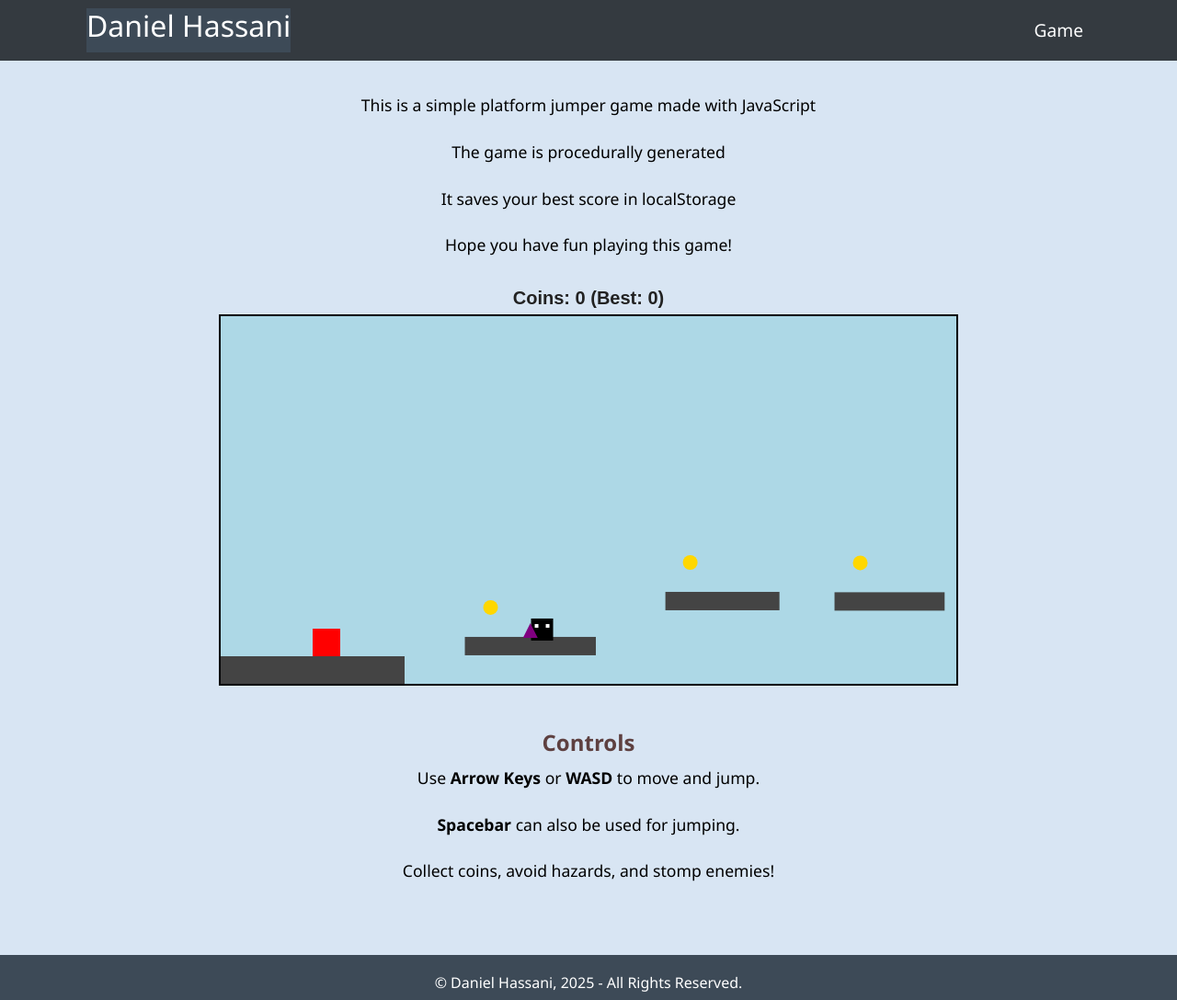
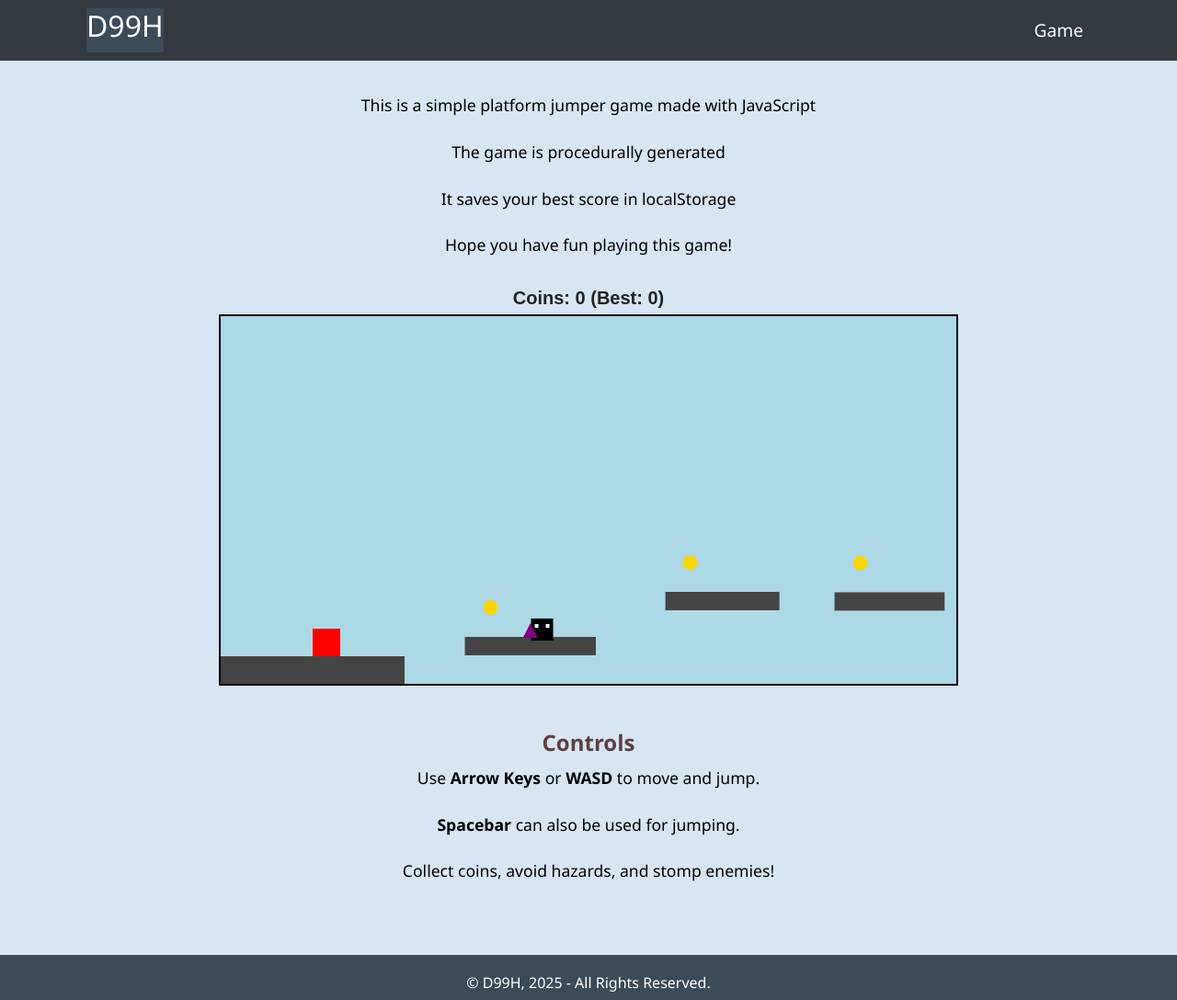
Before and after one commit to D99H/Portfolio, a plain HTML site: page index.html in a window 1280 px wide. Shown: the top 1088 px of the page at 92% size. Drawn offline with nearby package versions, Linux system fonts and the light colour scheme.

Commit message:
name change

```diff
--- a/index.html
+++ b/index.html
@@ -5,7 +5,7 @@
     <meta name="viewport" content="width=device-width, initial-scale=1.0" />
 
     <!-- Browser tab Title-->
-    <title>Game</title>
+    <title>Platformer Game</title>
     <link rel="icon" type="image/x-icon" href="images/favicon.ico" />
     <!--Bootstrap stuff-->
     <link
@@ -30,7 +30,7 @@
         <div
           class="container px-4 d-flex justify-content-between align-items-center w-100"
         >
-          <h1 class="text-white m-0">Daniel Hassani</h1>
+          <h1 class="text-white m-0">D99H</h1>
           <button
             class="navbar-toggler"
             type="button"
@@ -82,7 +82,7 @@
       </div>
     </main>
     <footer>
-      <p>© Daniel Hassani, 2025 - All Rights Reserved.</p>
+      <p>© D99H, 2025 - All Rights Reserved.</p>
       <div class="social-icons">
         <a href="https://github.com/D99H" aria-label="GitHub Profile"
           ><i class="fab fa-github"></i
```
